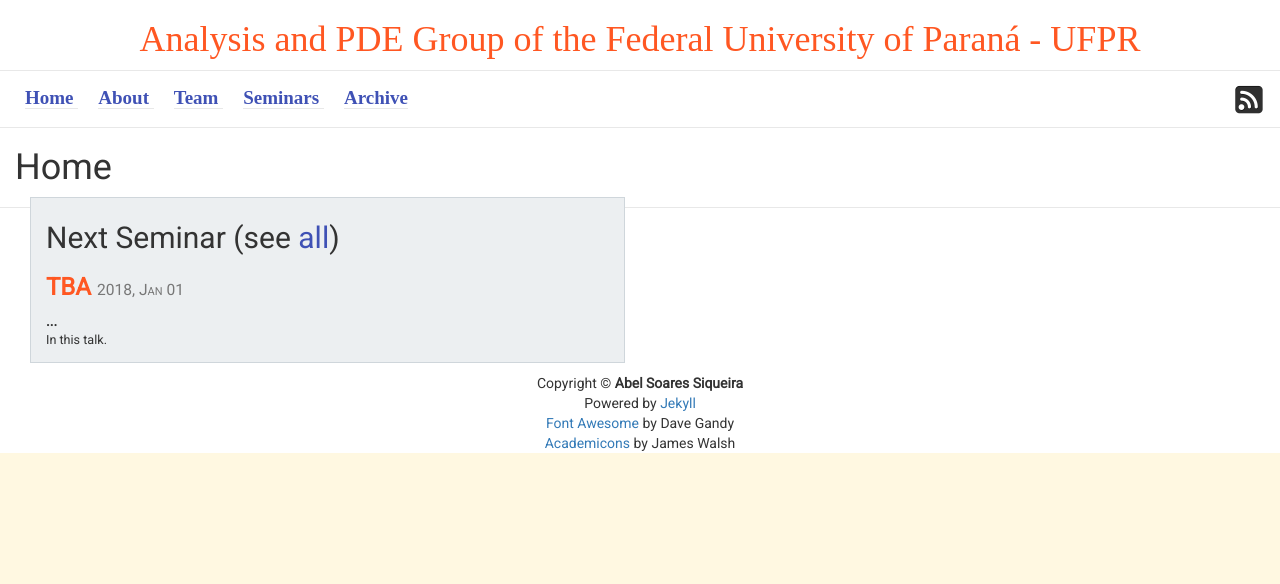
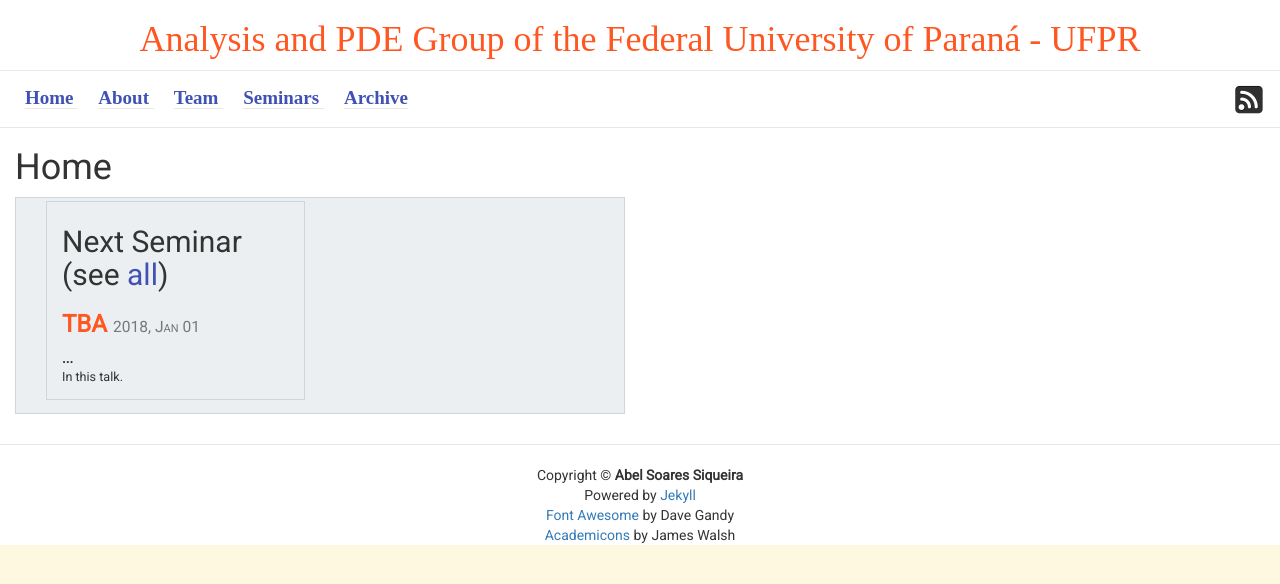
Before and after one commit to ufpr-pde/ufpr-opt.github.io, a Jekyll site: the page built from a_home.md, in a window 1280 px wide. Shown: the top 584 px of the page. Built offline with Jekyll 4.4.1, drawn with Linux system fonts in a browser that asks for light colours; some web fonts are replaced.

Commit message:
Update a_home.md

```diff
--- a/a_home.md
+++ b/a_home.md
@@ -4,6 +4,10 @@ title: Home
 permalink: /
 ---
 
+<div class="row">
+
+<div class="col-xs-12 col-lg-6">
+<div class="card container-fluid">
 
 
 <div class="col-xs-12 col-lg-6">
```
